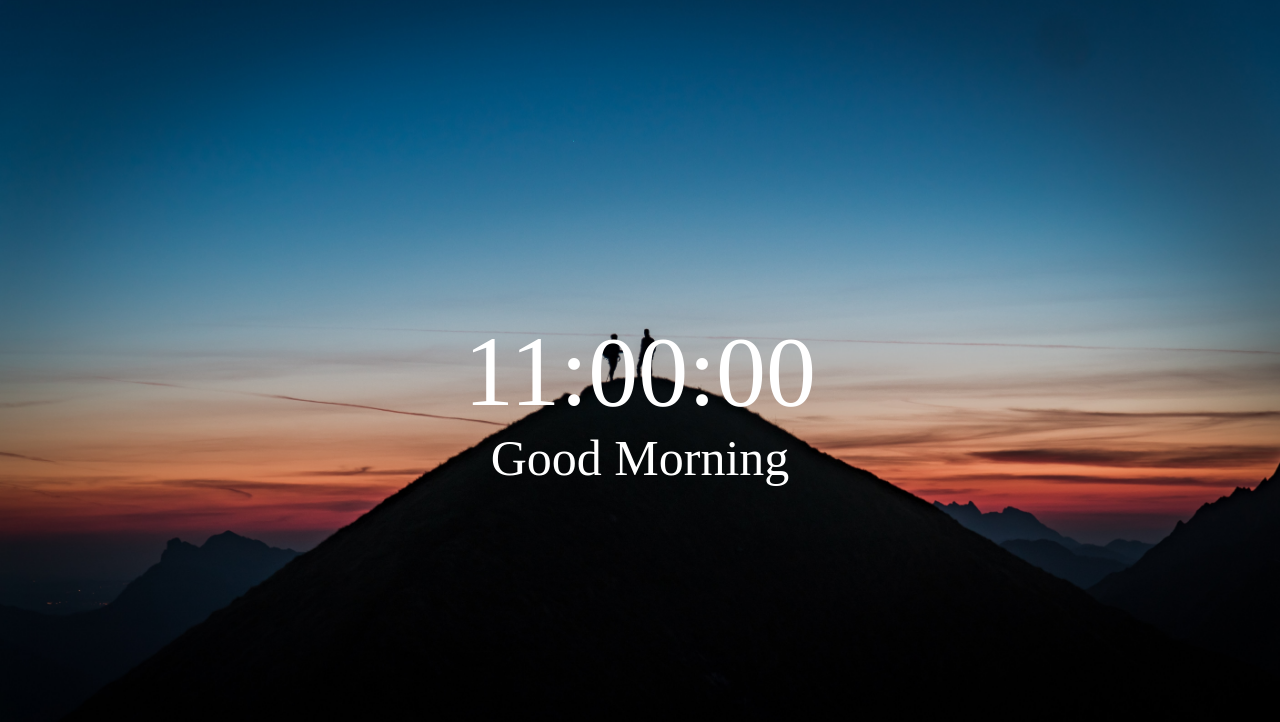
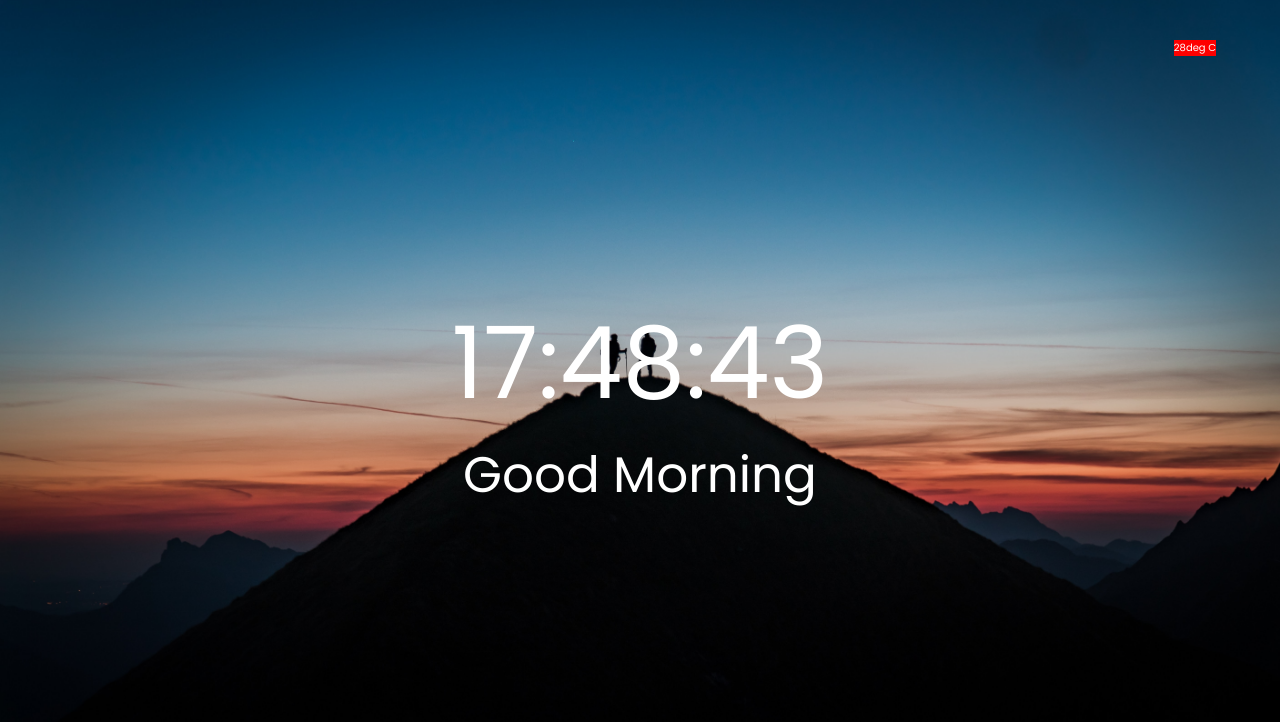
Before and after one commit to rc-rohan/Momentum-Website-Clone, a plain HTML site: page index.html in a window 1280 px wide. Drawn offline with Linux system fonts and the light colour scheme.

Commit message:
Added time feature

```diff
--- a/app.js
+++ b/app.js
@@ -0,0 +1,11 @@
+const timeDisplay = document.querySelector('.time');
+/*
+    todo Add the 2 digits in the time for single digit add 0 before
+*/
+function getTime(){
+    const getDate = new Date();
+    const time = `${getDate.getHours()}:${getDate.getMinutes()}:${getDate.getSeconds()}`;
+    console.log(time);
+    timeDisplay.innerHTML = time;
+}
+setInterval(getTime,1000);
--- a/index.html
+++ b/index.html
@@ -4,6 +4,7 @@
     <meta charset="UTF-8">
     <meta name="viewport" content="width=device-width, initial-scale=1.0">
     <title>Momentum Clone</title>
+    <link href="https://fonts.googleapis.com/css2?family=Poppins&display=swap" rel="stylesheet">
     <link rel="stylesheet" href="style.css">
 </head>
 <body>
@@ -16,7 +17,7 @@
         </section>
         <section class="side-menu">
             <div class="link"></div>
-            <div class="whether"></div>
+            <div class="whether">28deg C</div>
             <div class="todo-list"></div>
             <div class="settings-form"></div>
         </section>
--- a/style.css
+++ b/style.css
@@ -13,6 +13,7 @@ body{
     background: url('./bg-img.jpg') no-repeat center center/cover ;
     height: 100vh;
     color: #fff;
+    font-family: 'Poppins', sans-serif;
     position: relative;
 }
 main{
@@ -32,3 +33,11 @@ main{
 .hero-section .name{
     font-size: 5rem;
 }
+
+.side-menu .whether{
+    background: red;
+    position: absolute;
+    top: 5%;
+    right: 5%;
+    color: #fff;
+}
```
